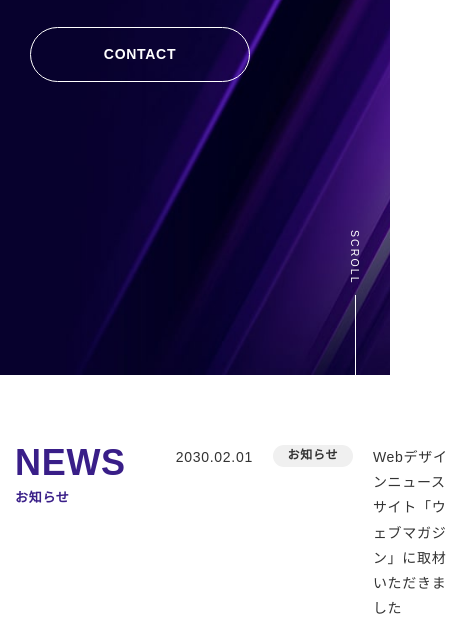
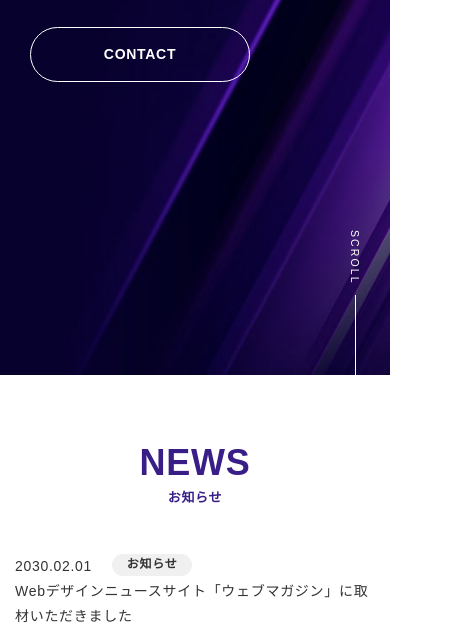
Before and after one commit to HayatoHamabe/pon-design, a plain HTML site: page index.html in a window 390 px wide. Shown: the part 469-1100 px from the top of the page, 458 px wide, since content can reach past the window. Drawn offline with Linux system fonts and the light colour scheme.

Commit message:
top section news responsive

```diff
--- a/sass/object/components/_heading.scss
+++ b/sass/object/components/_heading.scss
@@ -11,4 +11,7 @@
     font-size: 0.8125rem;
     margin-top: 10px;
   }
+  @include g.mq(md) {
+    text-align: center;
+  }
 }
--- a/sass/object/project/_news.scss
+++ b/sass/object/project/_news.scss
@@ -4,9 +4,16 @@
   &__inner {
     display: flex;
     max-width: 950px;
+    @include g.mq(md) {
+      display: block;
+    }
   }
   &__heading {
     margin-right: 50px;
+    @include g.mq(md) {
+      margin-right: 0;
+      margin-bottom: 50px;
+    }
   }
 }
 
@@ -17,6 +24,9 @@
   &__item {
     display: flex;
     margin-bottom: 15px;
+    @include g.mq(md) {
+      display: block;
+    }
   }
   &__date {
     color: g.$color-text;
```
Also changed, not shown: css/style.css, css/style.min.css, 2 other files.
